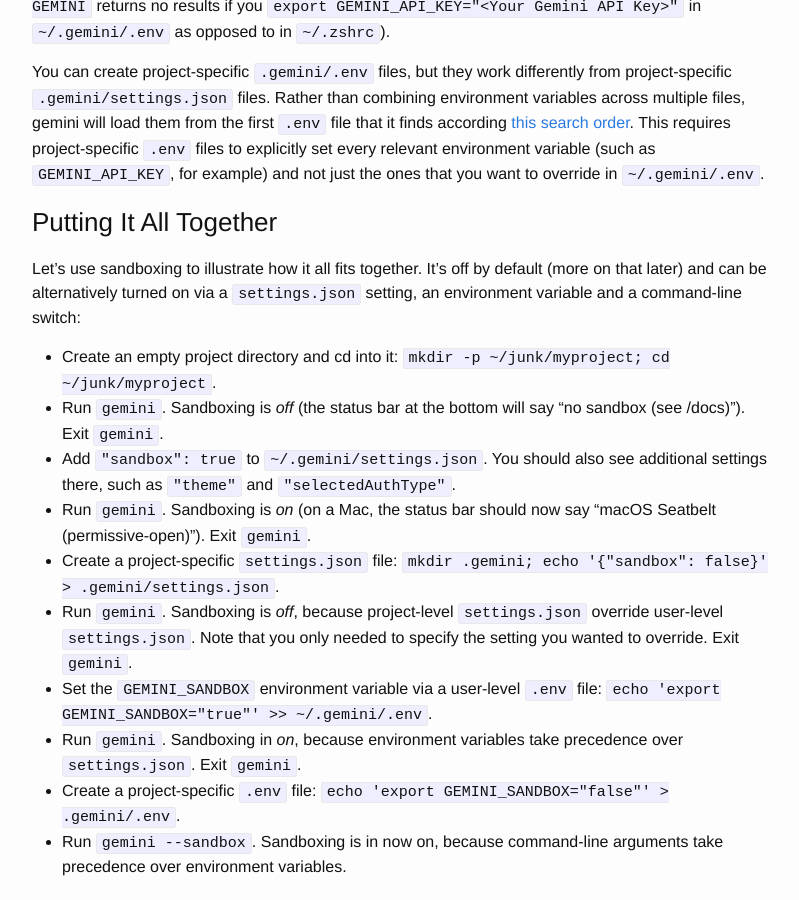
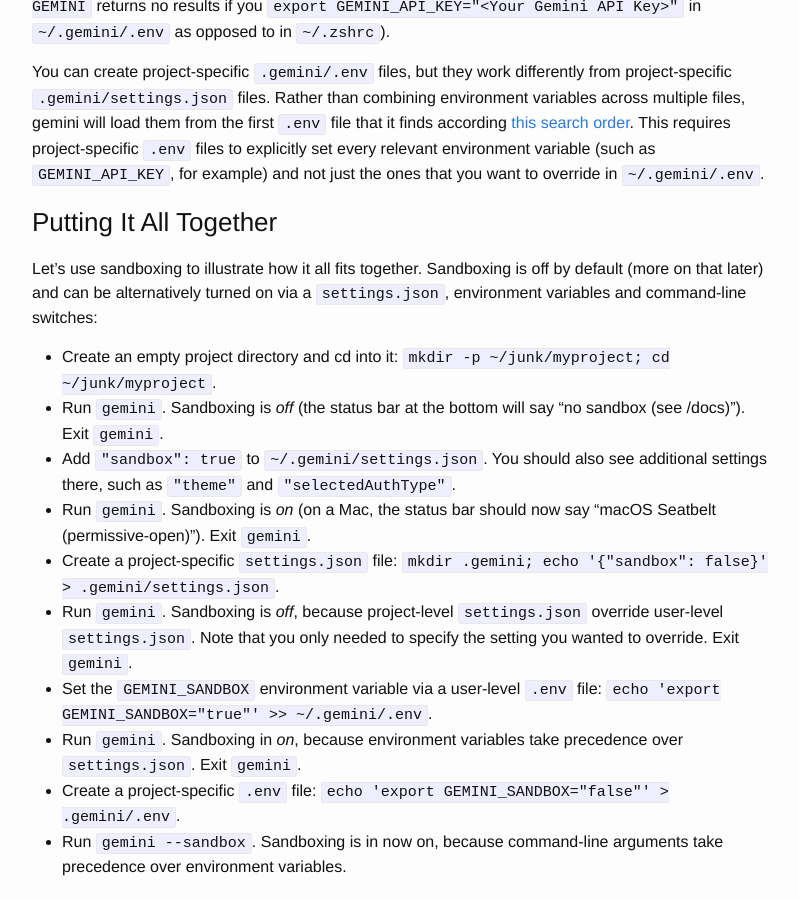
Before and after one commit to vglazer/vglazer.github.io, a Jekyll site: the page built from _posts/2025-07-22-gemini-cli-notes.md, in a window 1280 px wide and 900 px high, scrolled down 2126 px. Shown: the whole window, without its empty margins (238-1037 px from the left). Built offline with Jekyll 4.4.1, drawn with Linux system fonts in a browser that asks for light colours; nearby versions of some CDN libraries.

Commit message:
More edits

```diff
--- a/_posts/2025-07-22-gemini-cli-notes.md
+++ b/_posts/2025-07-22-gemini-cli-notes.md
@@ -50,7 +50,7 @@ While environment variables can be set directly in `~/.zshrc` or `~/.bashrc`, th
 You can create project-specific `.gemini/.env` files, but they work differently from project-specific `.gemini/settings.json` files. Rather than combining environment variables across multiple files, gemini will load them from the first `.env` file that it finds according [this search order](https://github.com/google-gemini/gemini-cli/blob/main/docs/cli/authentication.md#persisting-environment-variables-with-env-files). This requires project-specific `.env` files to explicitly set every relevant environment variable (such as `GEMINI_API_KEY`, for example) and not just the ones that you want to override in `~/.gemini/.env`.
 
 ### Putting It All Together
-Let's use sandboxing to illustrate how it all fits together. It's off by default (more on that later) and can be alternatively turned on via a `settings.json` setting, an environment variable and a command-line switch:
+Let's use sandboxing to illustrate how it all fits together. Sandboxing is off by default (more on that later) and can be alternatively turned on via a `settings.json`, environment variables and command-line switches:
 - Create an empty project directory and cd into it: `mkdir -p ~/junk/myproject; cd ~/junk/myproject`.
 - Run `gemini`. Sandboxing is _off_ (the status bar at the bottom will say "no sandbox (see /docs)"). Exit `gemini`.
 - Add `"sandbox": true` to `~/.gemini/settings.json`. You should also see additional settings there, such as `"theme"` and `"selectedAuthType"`.
```
